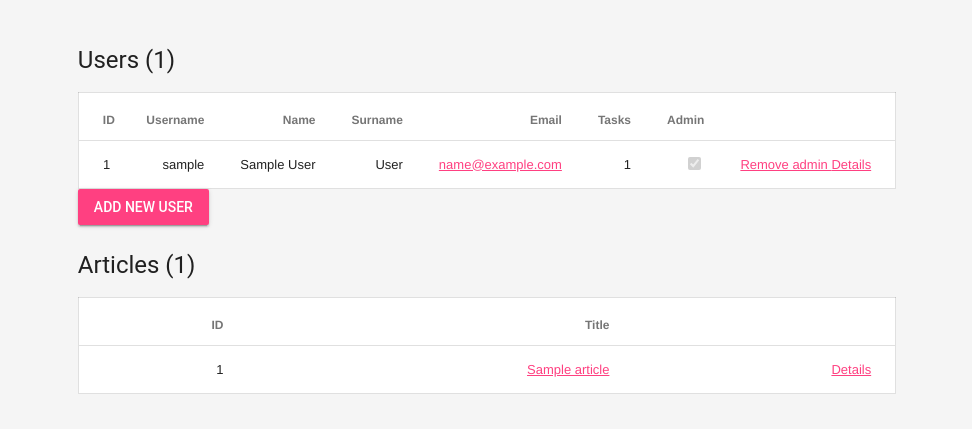
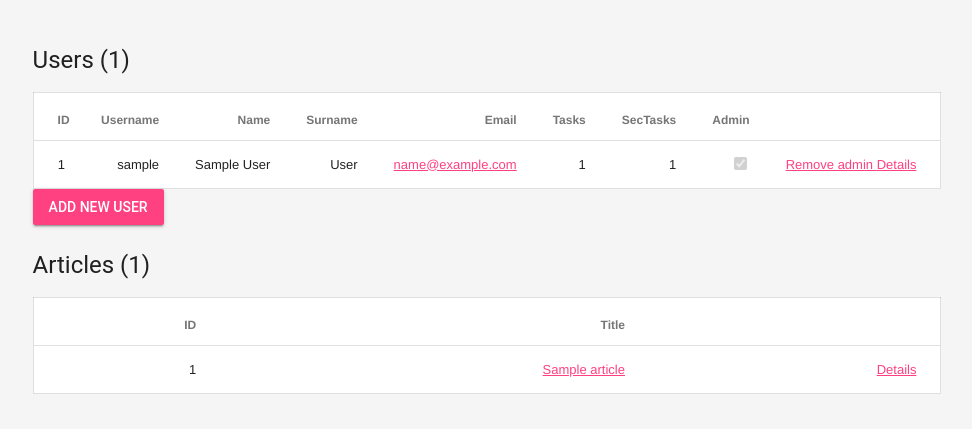
Before and after one commit to alenabozny/med_credibility_surveys, a Flask app: page /admin/ in a window 1280 px wide. Shown: the part 64-493 px from the top of the page, without its empty margins (153-1125 px from the left). Run offline with Flask 2, Linux system fonts and the light colour scheme; a user stored in the database is signed in; tables that the repository leaves empty hold one stand-in row (values such as "Sample post").

Commit message:
secondary tasks counter on admin panel

```diff
--- a/app/admin/templates/admin.html
+++ b/app/admin/templates/admin.html
@@ -14,6 +14,7 @@
                     <th>Surname</th>
                     <th>Email</th>
                     <th>Tasks</th>
+                    <th>SecTasks</th>
                     <th>Admin</th>
                     <th></th>
                 </tr>
@@ -27,6 +28,7 @@
                         <td>{{ user.surname if user.surname }}</td>
                         <td><a href="mailto:{{ user.email }}">{{ user.email }}</a></td>
                         <td>{{ user.tasks.__len__()  }}</td>
+                        <td>{{ user.second_tasks.__len__() }}</td>
                         <td>
                             {% if(user.is_admin) %}
                                 <input type="checkbox" class="mdl-checkbox__input" checked disabled/>
```
